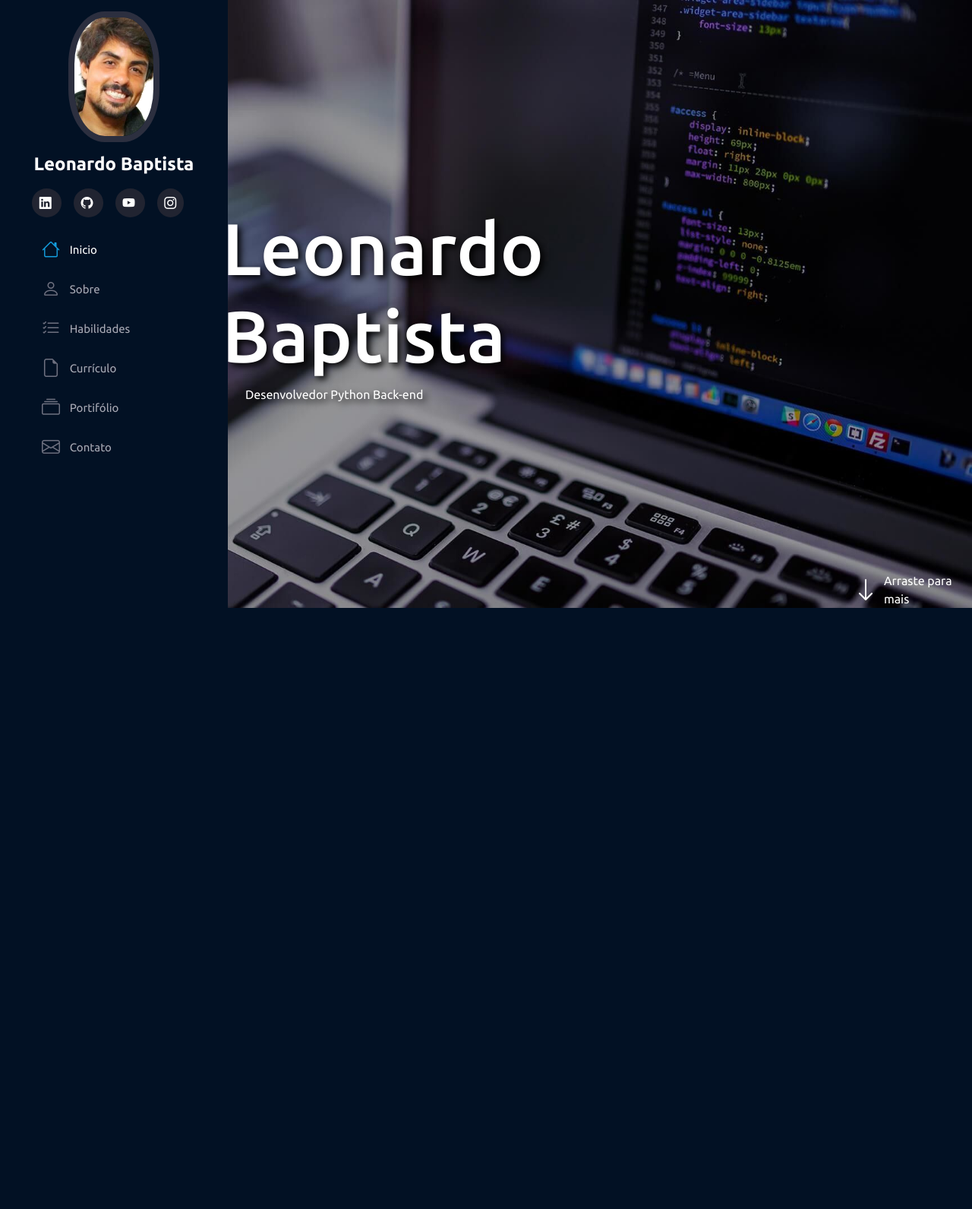
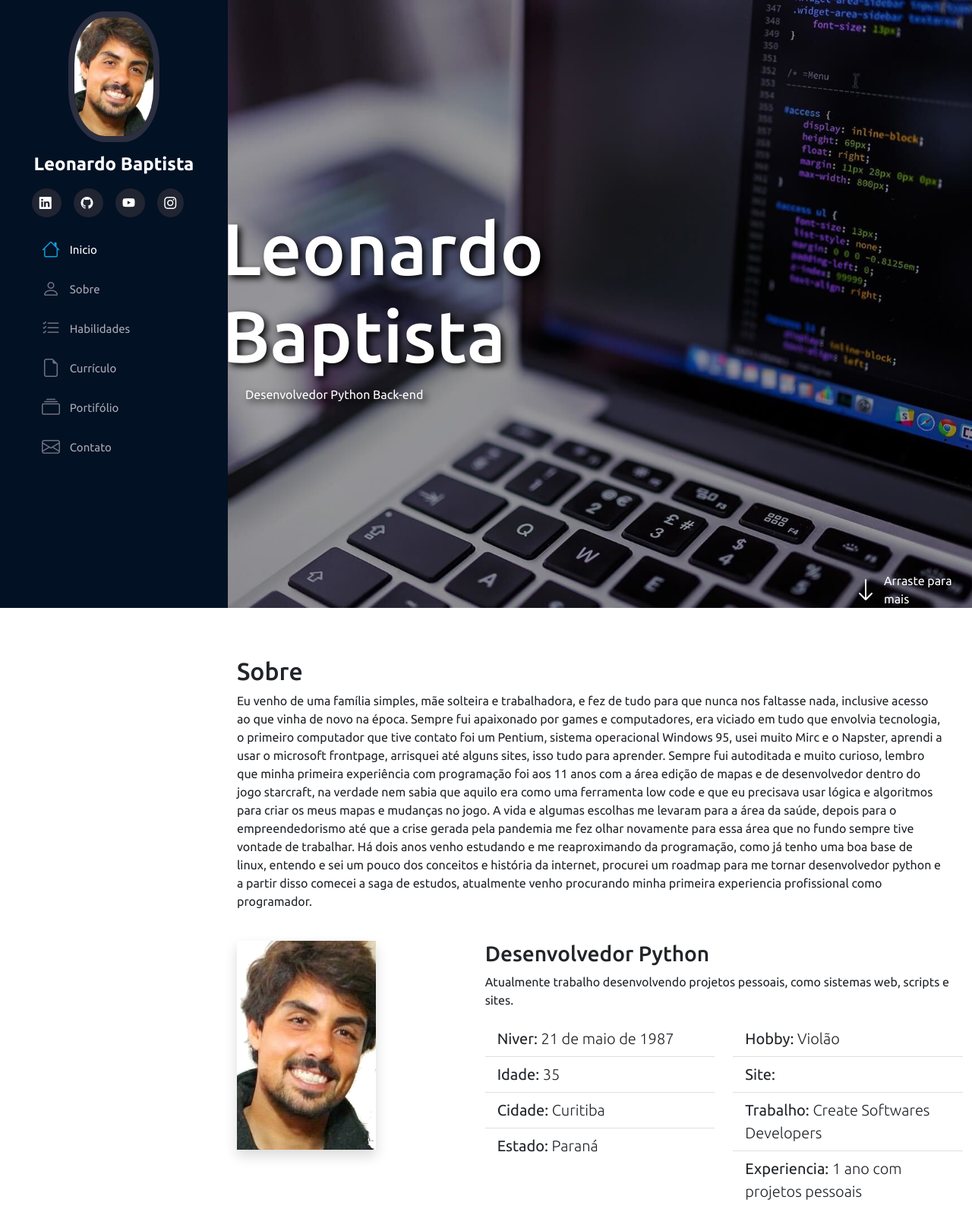
Before and after one commit to LeonardoBaptista-dev/site-pessoal, a Flask app: page / in a window 1280 px wide. Shown: the whole page at 76% size. Before the commit the page ends 800 px from the top, so only its background shows below. Run offline with Flask 2, Linux system fonts and the light colour scheme; some libraries are stand-ins or nearby versions.

Commit message:
section sobre

```diff
--- a/static/script.js
+++ b/static/script.js
@@ -0,0 +1,11 @@
+/* Abre e fecha menu lateral em modo mobile */
+
+const menuMobile = document.querySelector(".menu-mobile");
+const body = document.querySelector("body");
+
+menuMobile.addEventListener("click", () => {
+  menuMobile.classList.contains("bi-list")
+    ? menuMobile.classList.replace("bi-list", "bi-x")
+    : menuMobile.classList.replace("bi-x", "bi-list")
+  body.classList.toggle("menu-nav-active")
+});
--- a/templates/index.html
+++ b/templates/index.html
@@ -1,5 +1,6 @@
 <!DOCTYPE html>
-<html lang="en">
+<html lang="pt-br">
+
 <head>
     <meta charset="UTF-8">
     <meta http-equiv="X-UA-Compatible" content="IE=edge">
@@ -8,9 +9,13 @@
     <link rel="stylesheet" href="../static/style.css">
     <link rel="icon" href="../static/img/icone.png" type="image/png">
     <link rel="stylesheet" href="https://cdn.jsdelivr.net/npm/bootstrap-icons@1.9.1/font/bootstrap-icons.css">
+
     <title>Leonardo Baptista</title>
 </head>
+
 <body>
+
+    <i class="bi-list menu-mobile"></i>
 
     <aside id='header'>
         <section class="profile">
@@ -34,10 +39,10 @@
         <nav id='navbar' class="nav-menu">
             <ul class="nav flex-column">
                 <li class="nav-item">
-                  <a class="nav-link active" aria-current="page" href="#"><i class="bi bi-house" aria-current="true"></i> Inicio</a>
+                  <a class="nav-link active" aria-current="page" href="#main"><i class="bi bi-house" aria-current="true"></i> Inicio</a>
                 </li>
                 <li class="nav-item">
-                  <a class="nav-link" href="#"><i class="bi bi-person"></i> Sobre</a>
+                  <a class="nav-link" href="#sobre"><i class="bi bi-person"></i> Sobre</a>
                 </li>
                 <li class="nav-item">
                   <a class="nav-link" href="#"><i class="bi bi-list-check"></i> Habilidades</a>
@@ -61,6 +66,7 @@
     </aside>
 
     <main id="main">
+
       <section id="inicio" class="row m-0 p-0">
         <div class="col-md-5 d-flex justify-content-center align-items-center flex-column">
           <h2 class="text-white text-shadow">Leonardo Baptista</h2>
@@ -76,6 +82,71 @@
 
 
 
+      </section>
+
+      <section class="container mt-5" id="sobre">
+        <div class="row w-100">
+          <div class="col-md-12" data-anime="down">
+            <h2 class="pt-3">Sobre</h2>
+              <p>Eu venho de uma família simples, mãe solteira e trabalhadora, e fez de tudo para que nunca nos faltasse nada, inclusive acesso ao que vinha de novo na época.
+              Sempre fui apaixonado por games e computadores, era viciado em tudo que envolvia tecnologia, o primeiro computador que tive contato foi um Pentium, sistema operacional Windows 95, usei muito Mirc e o Napster, aprendi a usar o microsoft frontpage, arrisquei até alguns sites, isso tudo para aprender. Sempre fui autoditada e muito curioso, lembro que minha primeira experiência com programação foi aos 11 anos com a área edição de mapas e de desenvolvedor dentro do jogo starcraft, na verdade nem sabia que aquilo era como uma ferramenta low code e que eu precisava usar lógica e algoritmos para criar os meus mapas e mudanças no jogo.
+              A vida e algumas escolhas me levaram para a área da saúde, depois para o empreendedorismo até que a crise gerada pela pandemia me fez olhar novamente para essa área que no fundo sempre tive vontade de trabalhar.
+              Há dois anos venho estudando e me reaproximando da programação, como já tenho uma boa base de linux, entendo e sei um pouco dos conceitos e história da internet, procurei um roadmap para me tornar desenvolvedor python e a partir disso comecei a saga de estudos, atualmente venho procurando minha primeira experiencia profissional como programador.
+              </p>
+
+          </div>
+
+        </div>
+
+        <div class="row mt-4">
+          <div class="col-md-4">
+            <img class="img-fluid shadow" src="../static/img/fotoperfil.png" alt="Foto do Leo">
+          </div>
+          <div class="col-md-8">
+            <h3>Desenvolvedor Python</h3>
+            <p>Atualmente trabalho desenvolvendo projetos pessoais, como sistemas web, scripts e sites.</p>
+            <div class="row">
+              <div class="col-md-6">
+                <ul class="list-group list-group-flush fs-5">
+                  <li class="list-group-item">
+                    Niver: <span class="fw-lighter">21 de maio de 1987</span>
+                  </li>
+                  <li class="list-group-item">
+                    Idade: <span class="fw-lighter">35</span>
+                  </li>
+                  <li class="list-group-item">
+                    Cidade: <span class="fw-lighter">Curitiba</span>
+                  </li>
+                  <li class="list-group-item">
+                    Estado: <span class="fw-lighter">Paraná</span>
+                  </li>
+
+                </ul>
+
+              </div>
+              <div class="col-md-6">
+                <ul class="list-group list-group-flush fs-5">
+                  <li class="list-group-item">
+                    Hobby: <span class="fw-lighter">Violão</span>
+                  </li>
+                  <li class="list-group-item">
+                    Site: <a href="https://www.leobaptistadev.com.br"></a>
+                  </li>
+                  <li class="list-group-item">
+                    Trabalho: <span class="fw-lighter">Create Softwares Developers</span>
+                  </li>
+                  <li class="list-group-item">
+                    Experiencia: <span class="fw-lighter">1 ano com projetos pessoais</span>
+                  </li>
+
+                </ul>
+
+              </div>
+            </div>
+
+
+          </div>
+        </div>
 
       </section>
 
@@ -85,6 +156,6 @@
 
 
     <script src="../static/bootstrap/js/bootstrap.bundle.min.js"></script>
-    <script src="../static/bootstrap/js/script.js"></script>
+    <script src="../static/script.js"></script>
 </body>
 </html>
```
Also changed, not shown: static/style.css (+47 -1 lines).
